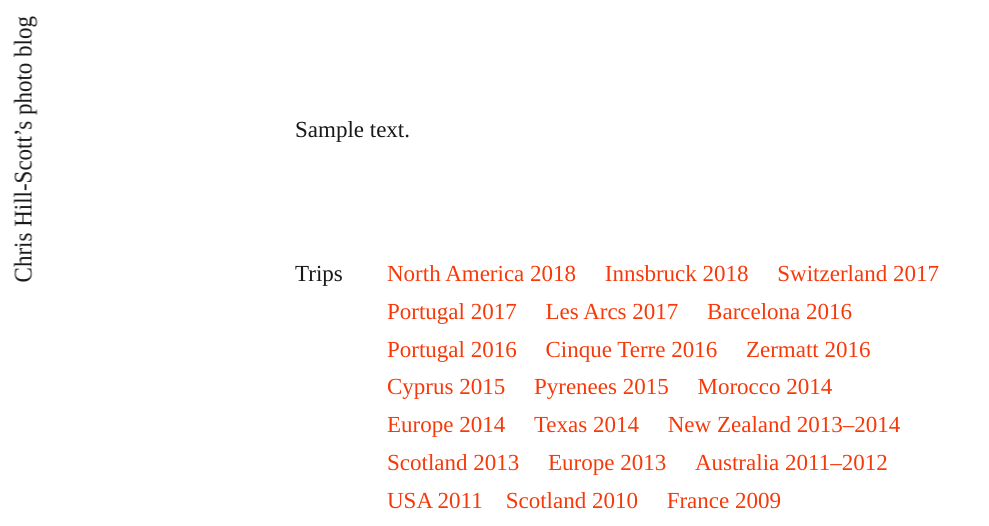
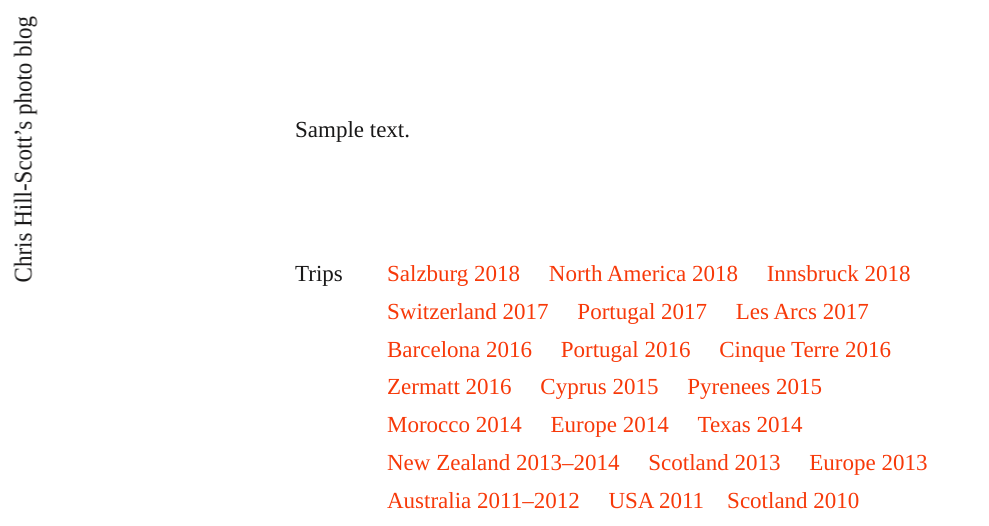
Before and after one commit to quis/quis.cc, a WordPress theme: template source/themes/quis/page.php in a window 1280 px wide. Shown: the top 526 px of the page, without its empty margins (0-989 px from the left). Run offline with PHP 8.4 and a stand-in for WordPress, Linux system fonts and the light colour scheme; the site name, menu and one post (Sample post) are stand-ins, and other content is empty; style sheets or scripts are compiled from the project's sources; some libraries are stand-ins or nearby versions.

Commit message:
Add Salzburg

```diff
--- a/source/themes/quis/nav.php
+++ b/source/themes/quis/nav.php
@@ -3,6 +3,7 @@
     Trips
   </h3>
   <ul>
+    <li><a href="/trips/salzburg-2018/">Salzburg 2018</a></li>
     <li><a href="/trips/north-america-2018/">North America 2018</a></li>
     <li><a href="/trips/innsbruck-2018/">Innsbruck 2018</a></li>
     <li><a href="/trips/switzerland-2017/">Switzerland 2017</a></li>
```
